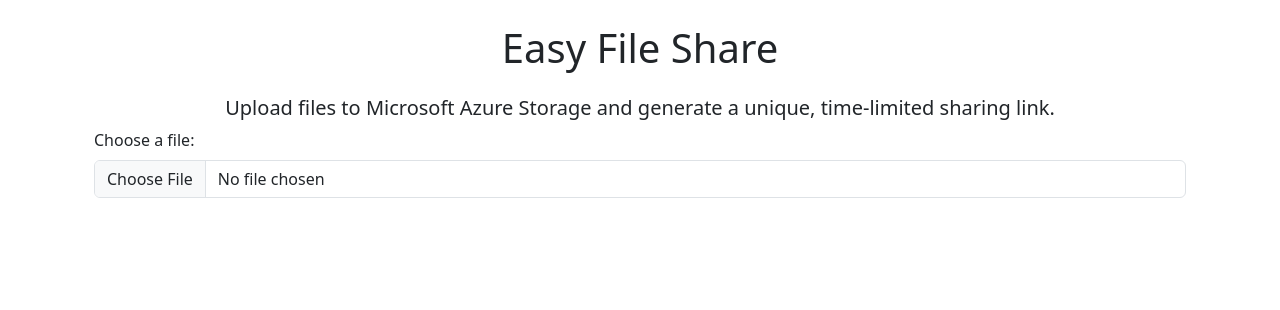
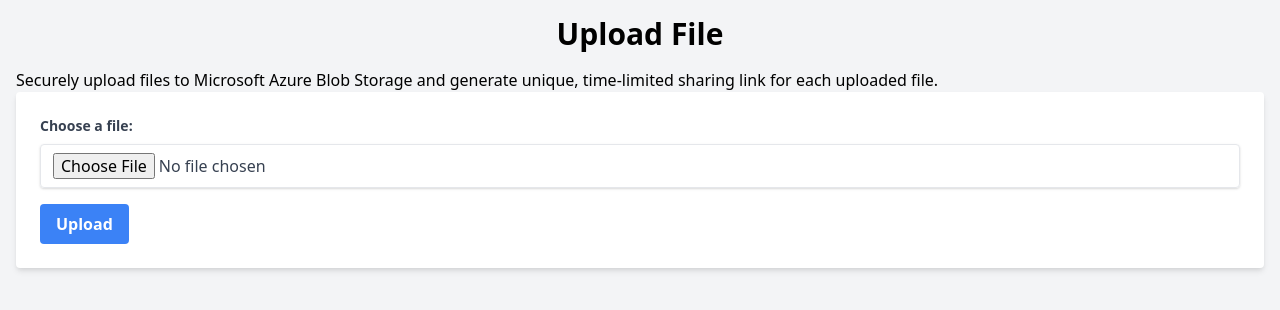
Before and after one commit to kbazant/file-share, a Flask app: page / in a window 1280 px wide. Shown: the top 310 px of the page. Run offline with Flask 3, Linux system fonts and the light colour scheme.

Commit message:
reverted changes

```diff
--- a/templates/index.html
+++ b/templates/index.html
@@ -4,9 +4,8 @@
 <head>
     <meta charset="UTF-8">
     <meta name="viewport" content="width=device-width, initial-scale=1.0">
-    <title>File Share</title>
-    <link rel="stylesheet" href="https://cdn.jsdelivr.net/npm/bootstrap@5.3.0/dist/css/bootstrap.min.css">
-    <link rel="icon" type="image/x-icon" href="{{ url_for('static', filename='favicon.ico') }}">
+    <title>File Upload</title>
+    <link rel="stylesheet" href="https://cdnjs.cloudflare.com/ajax/libs/tailwindcss/2.2.19/tailwind.min.css">
     <script>
         function copyToClipboard() {
             var copyText = document.getElementById("shareLink");
@@ -22,12 +21,48 @@
 
 <body class="bg-gray-100">
     <div class="container mx-auto p-4">
-        <h1 class="text-3xl font-bold text-center mb-4">Easy File Share</h1>
-        <h5 class="text-center">Upload files to Microsoft Azure Storage and generate a unique, time-limited sharing
-            link.
-        </h5>
+        <h1 class="text-3xl font-bold text-center mb-4">Upload File</h1>
+        <p>Securely upload files to Microsoft Azure Blob Storage and generate unique, time-limited sharing link for each
+            uploaded file.
+
+        </p>
         <form method="post" action="/upload" enctype="multipart/form-data" class="bg-white p-6 rounded shadow-md">
             <div class="mb-4">
-                <label class="form-label" for="file">Choose a file:</label>
-                <input type="file" name="file" id="file" class="form-control">
+                <label class="block text-gray-700 text-sm font-bold mb-2" for="file">Choose a file:</label>
+                <input type="file" name="file" id="file"
+                    class="shadow appearance-none border rounded w-full py-2 px-3 text-gray-700 leading-tight focus:outline-none focus:shadow-outline">
             </div>
+            <div class="flex items-center justify-between">
+                <button type="submit"
+                    class="bg-blue-500 hover:bg-blue-700 text-white font-bold py-2 px-4 rounded focus:outline-none focus:shadow-outline">Upload</button>
+            </div>
+        </form>
+        {% if error %}
+        <div class="mt-4 p-4 bg-red-100 border-t-4 border-red-500 rounded-b text-red-900 shadow-md" role="alert">
+            <div class="flex">
+                <div>
+                    <p class="font-bold">Error</p>
+                    <p class="text-sm">{{ error }}</p>
+                </div>
+            </div>
+        </div>
+        {% endif %}
+        {% if link %}
+        <div class="mt-4 p-4 bg-green-100 border-t-4 border-green-500 rounded-b text-green-900 shadow-md" role="alert">
+            <div class="flex">
+                <div>
+                    <p class="font-bold">File uploaded successfully!</p>
+                    <p class="text-sm">Access it <a href="{{ link }}" class="text-blue-500 underline">here</a>.</p>
+                    <p class="text-sm">Link valid until: {{ expiry_time }}</p>
+                    <input type="hidden" value="{{ link }}" id="shareLink" readonly>
+                    <button onclick="copyToClipboard()"
+                        class="bg-blue-500 hover:bg-blue-700 text-white font-bold py-2 px-4 rounded focus:outline-none focus:shadow-outline mt-2">Copy
+                        Link</button>
+                </div>
+            </div>
+        </div>
+        {% endif %}
+    </div>
+</body>
+
+</html>
```
Also changed, not shown: static/images/banner.png (added).
